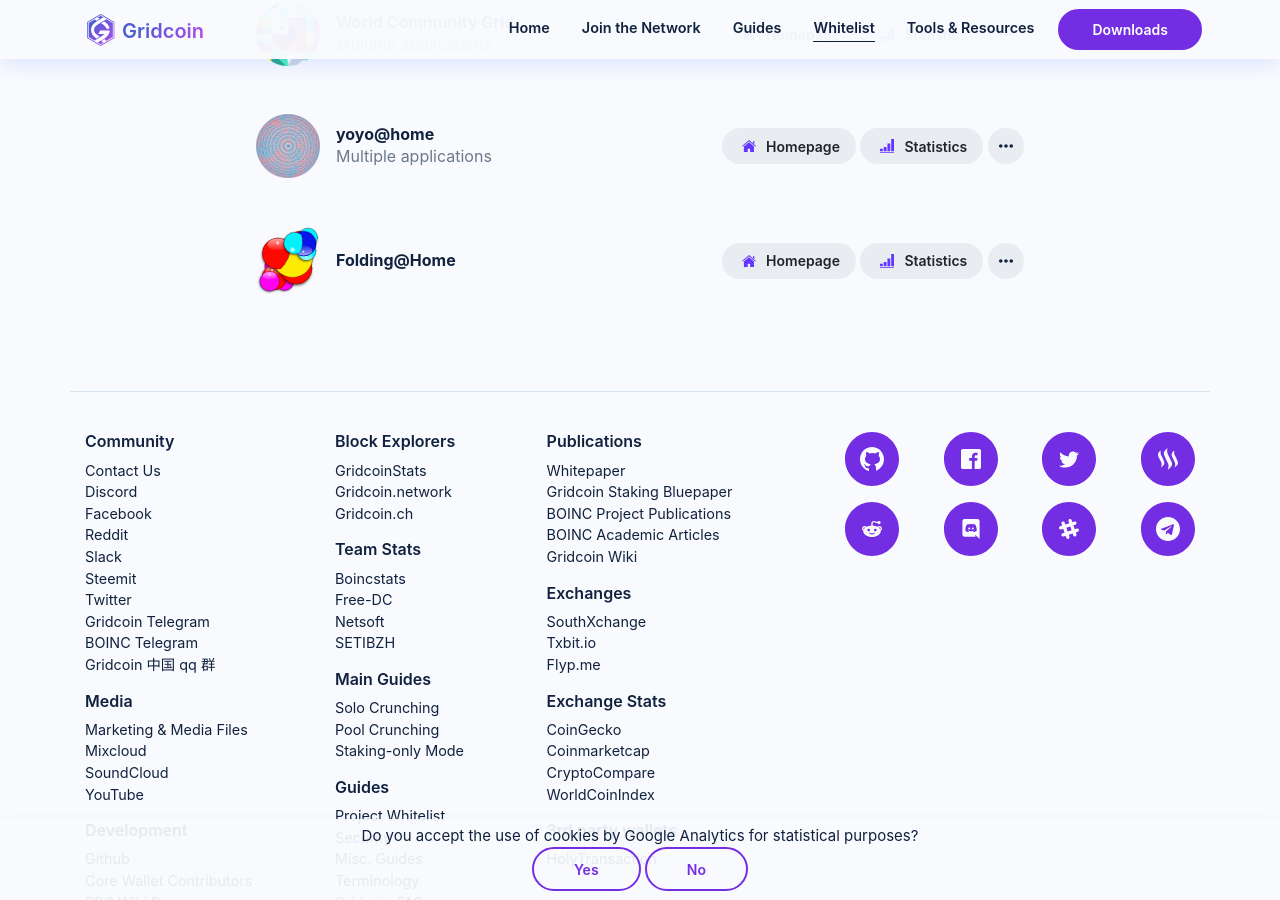
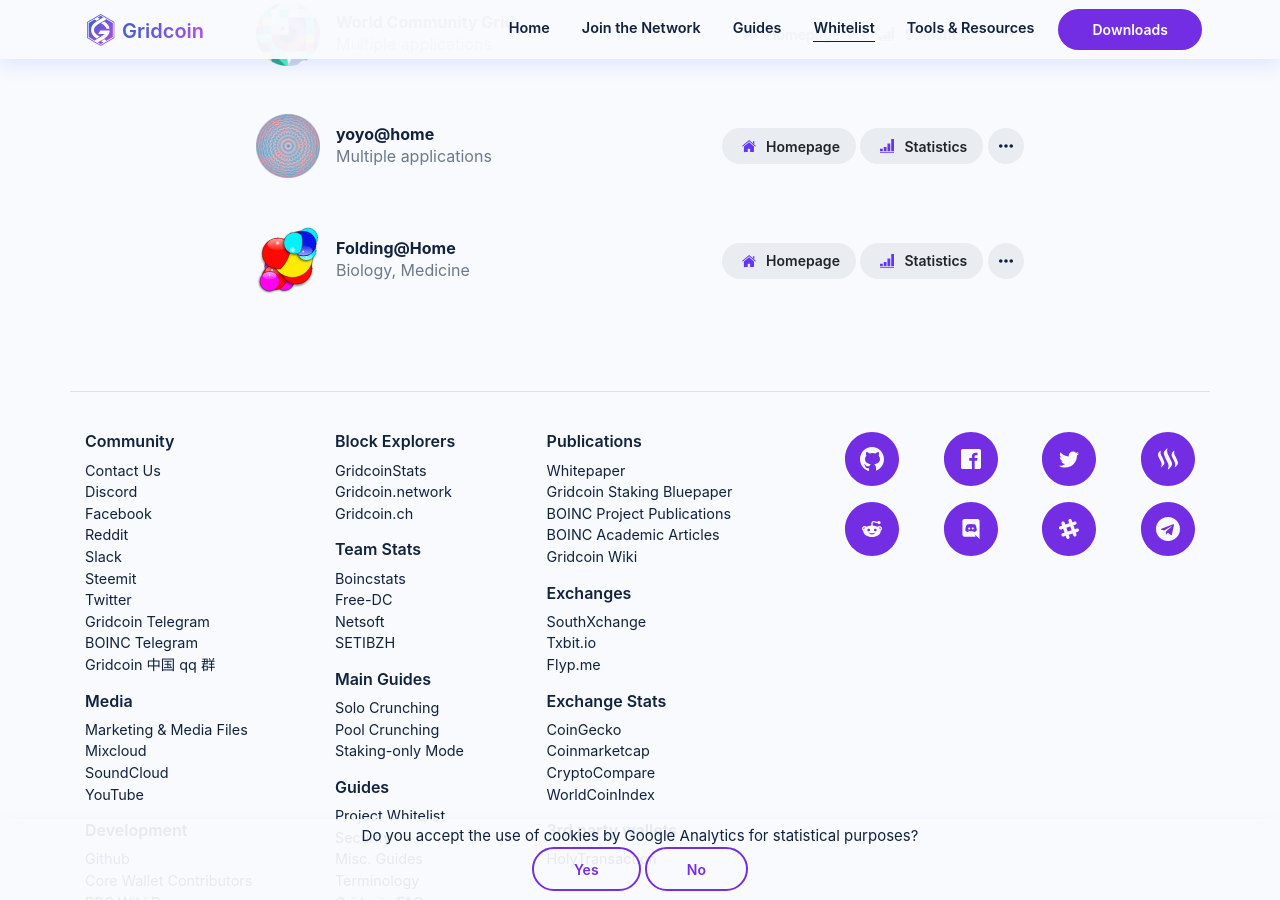
Before and after one commit to gridcoin-community/Gridcoin-World-Site, a Jekyll site: the page built from whitelist.htm, in a window 1280 px wide and 900 px high, scrolled down 2641 px. Built offline with Jekyll 4.4.1, drawn with Linux system fonts in a browser that asks for light colours.

Commit message:
add topic for folding

```diff
--- a/_data/whitelist.yml
+++ b/_data/whitelist.yml
@@ -249,6 +249,7 @@
 - name: Folding@Home
   link: https://foldingathome.org
   img: "ic-project-folding-home.svg"
+  topic: "Biology, Medicine"
   goal: Simulating protein dynamics, including the process of protein folding and the movements of proteins implicated in a variety of diseases. NOT a BOINC project, see crunching guides for how to setup account.
   sponsor: Folding@home Consortium (multiple universities), accepts BTC donations
   supports_windows: "y"
```
